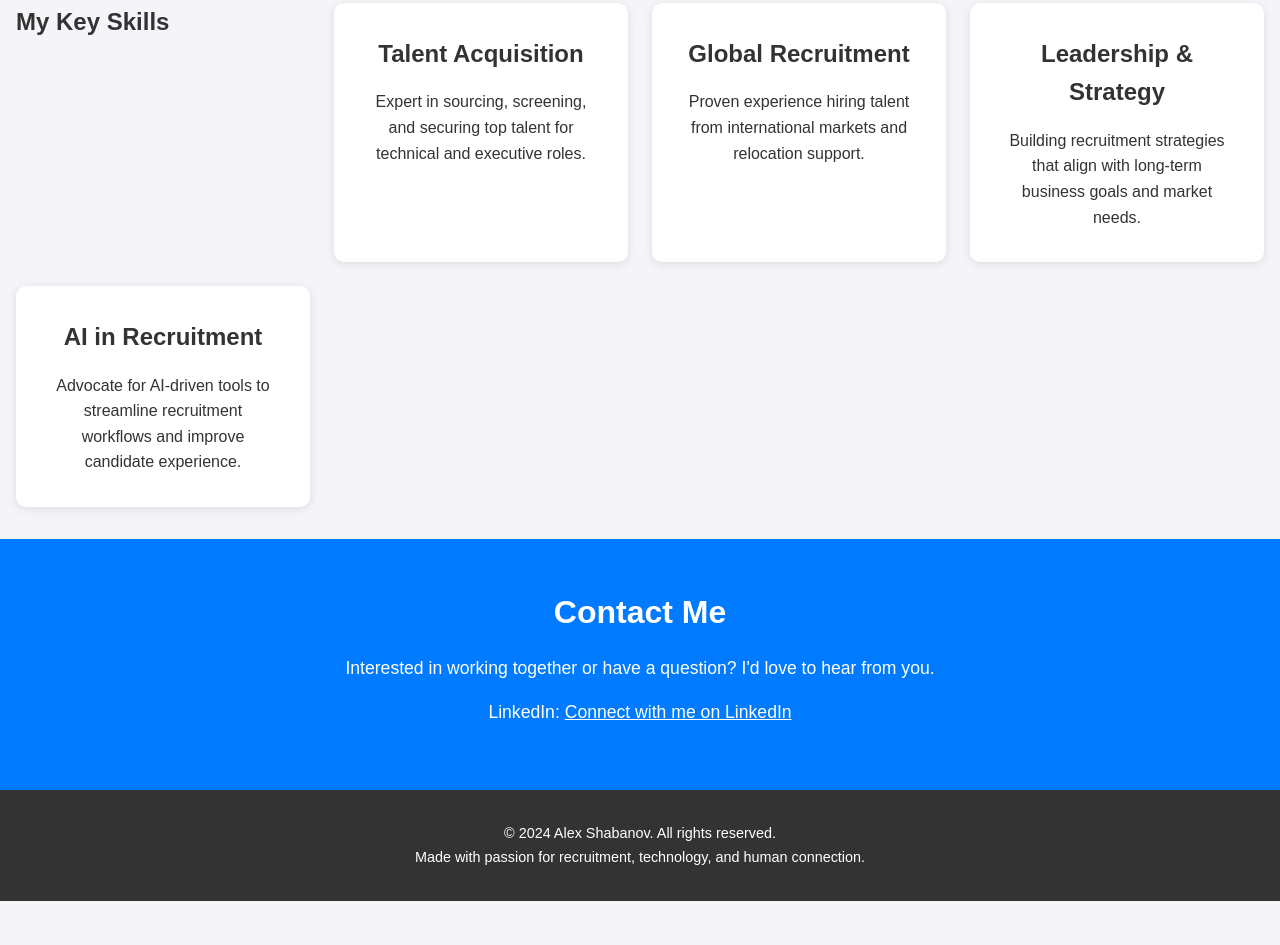
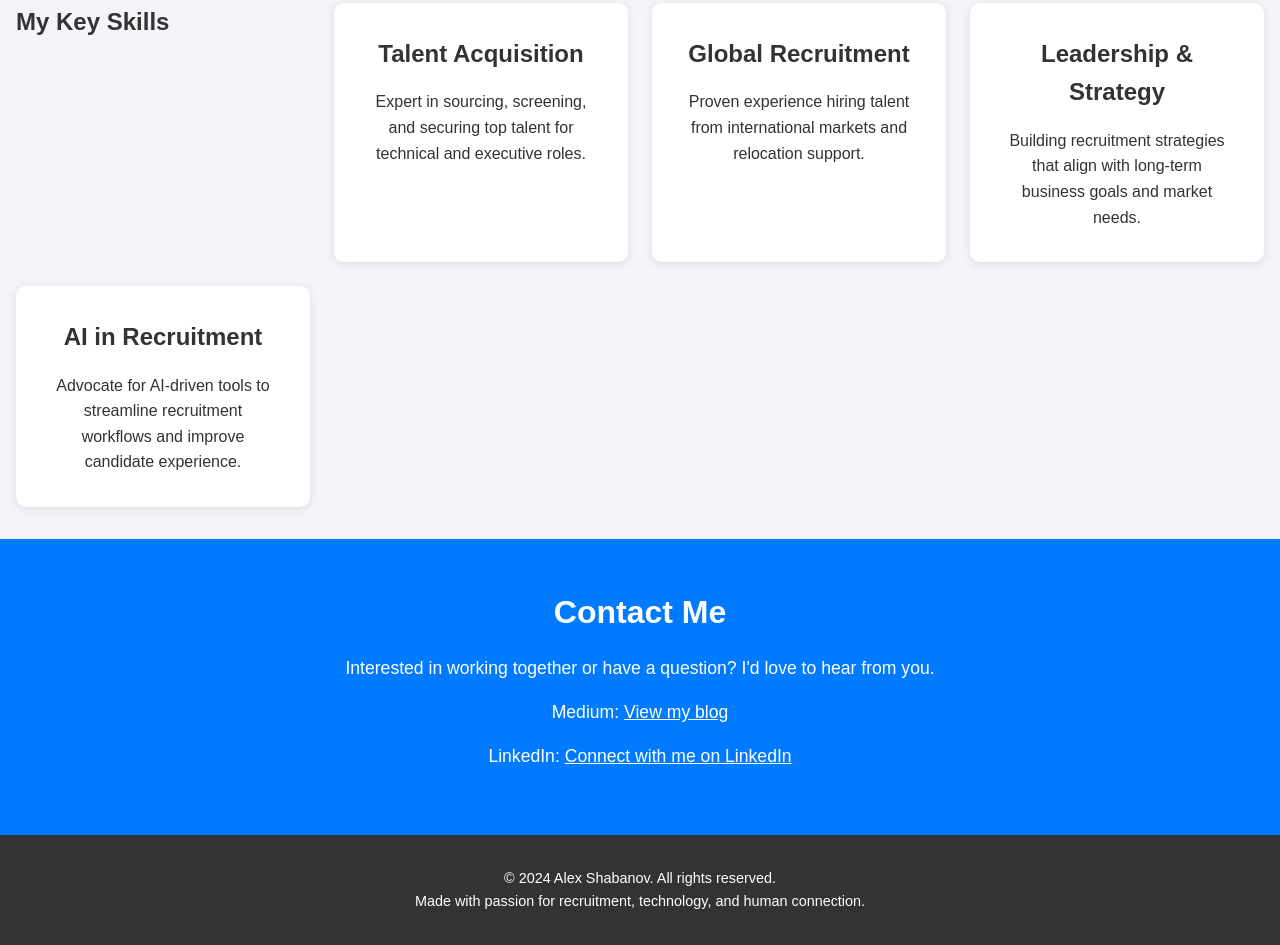
Before and after one commit to AleksandrSh/IsrSkMap, a plain HTML site: page index.html in a window 1280 px wide. Shown: the part 581-1526 px from the top of the page. Before the commit the page ends 1482 px from the top, so only its background shows below. Drawn offline with Linux system fonts and the light colour scheme.

Commit message:
Update index.html

```diff
--- a/index.html
+++ b/index.html
@@ -59,6 +59,7 @@
     <section class="contact" id="contact">
         <h2>Contact Me</h2>
         <p>Interested in working together or have a question? I'd love to hear from you.</p>
+        <p>Medium: <a href="https://medium.com/@alshabanov" target="_blank">View my blog</a></p>
         <p>LinkedIn: <a href="https://www.linkedin.com/in/aleksandr-shabanov/" target="_blank">Connect with me on LinkedIn</a></p>
     </section>
 
```
